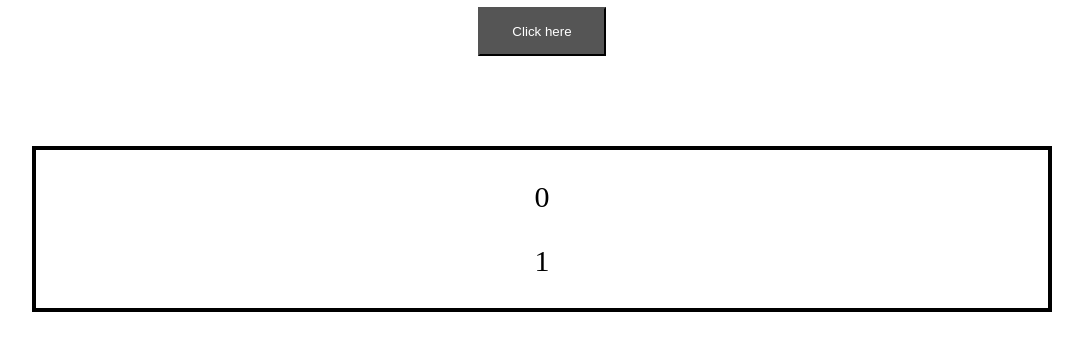
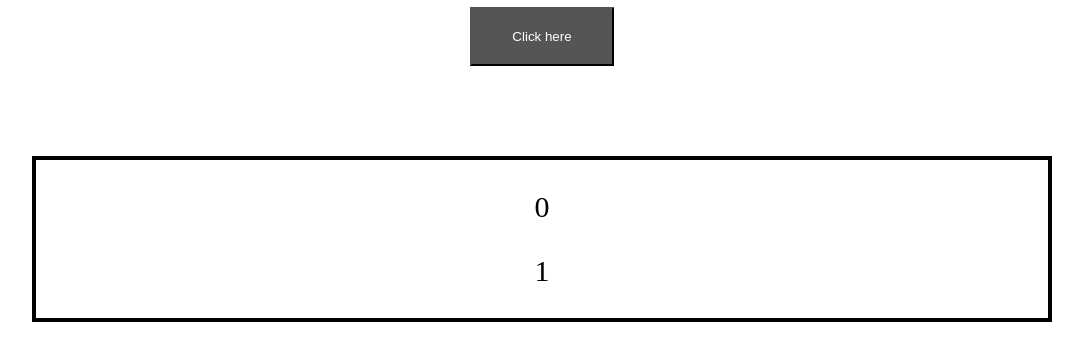
Before and after one commit to utkarshkoppikar7/javascriptFibonnaci, a plain HTML site: page index.html in a window 1280 px wide. Shown: the part 202-562 px from the top of the page, without its empty margins (98-1181 px from the left). Drawn offline with Linux system fonts and the light colour scheme.

Commit message:
Update style.css

```diff
--- a/style.css
+++ b/style.css
@@ -19,7 +19,7 @@
 	position: relative;
 	background-color: #555555;
 	color: white;
-  padding: 15px 32px;
+  padding: 20px 40px;
   top:10px;
 }
 
```
